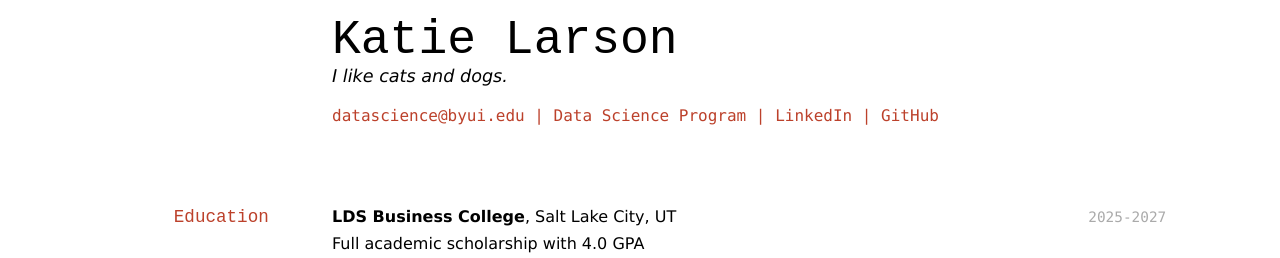
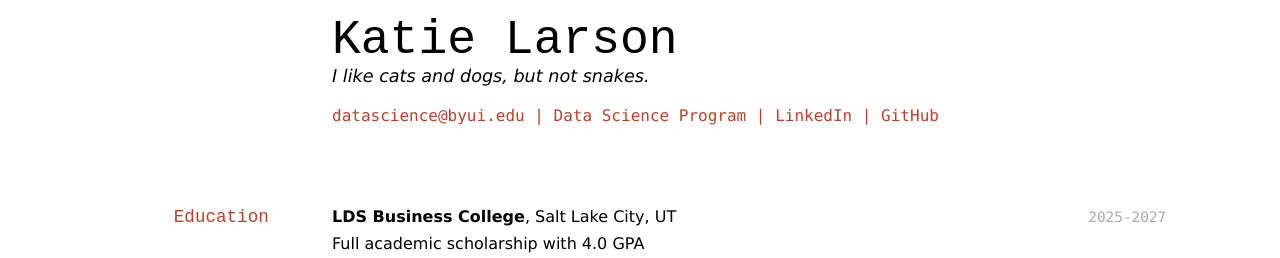
Before and after one commit to byuids-resumes/larson-resume, a Jekyll site: the page built from docs/index.md, in a window 1280 px wide. Shown: the top 258 px of the page. Built offline with Jekyll 4.4.1, drawn with Linux system fonts in a browser that asks for light colours.

Commit message:
Updated descrition

```diff
--- a/docs/index.md
+++ b/docs/index.md
@@ -3,7 +3,7 @@ layout: cv
 title: Brigham Young's Resume
 ---
 # Katie Larson
-I like cats and dogs.
+I like cats and dogs, but not snakes.
 
 <div id="webaddress">
 <a href="datascience@byui.edu">datascience@byui.edu</a>
```
